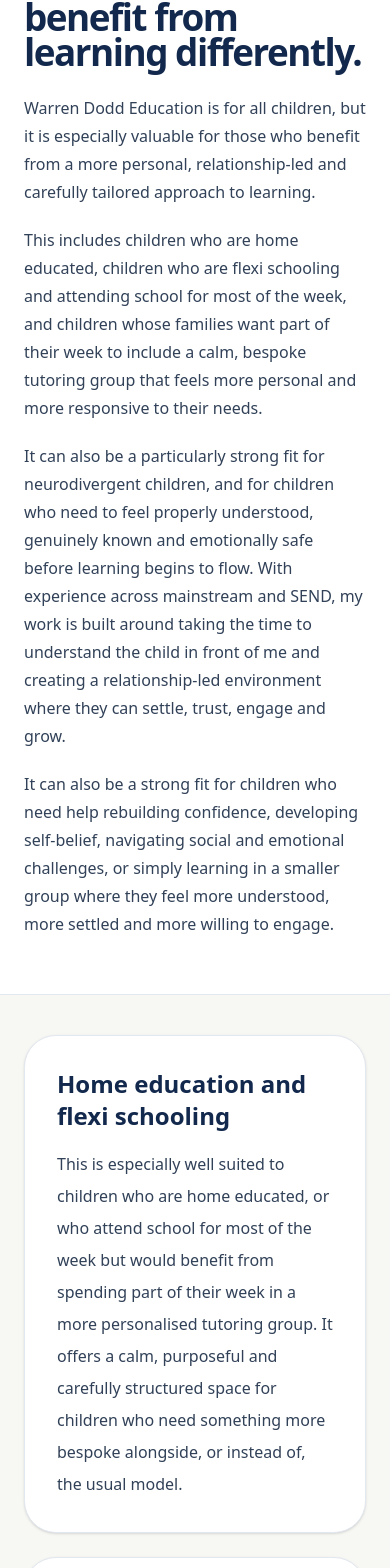
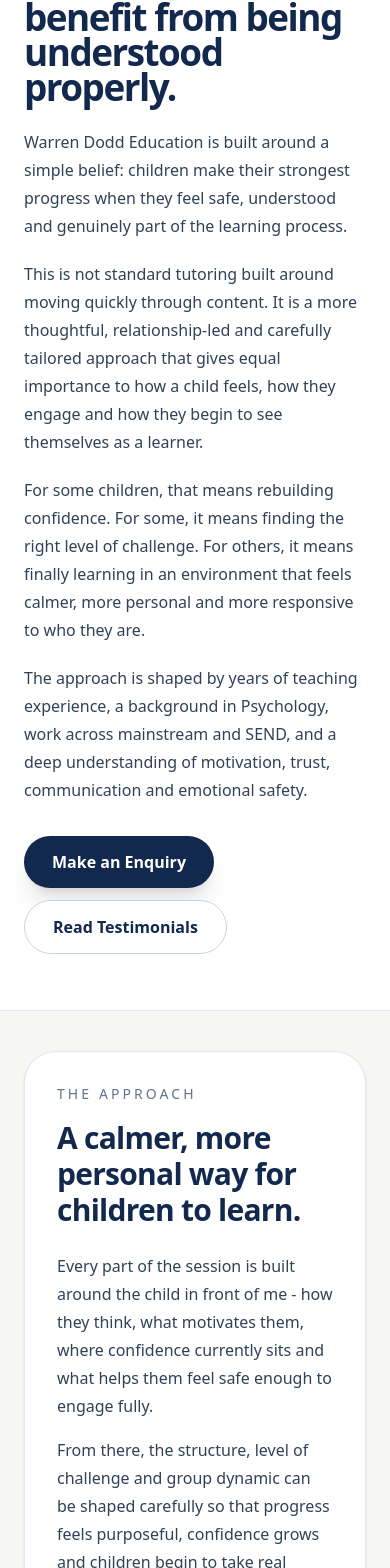
Before and after one commit to davedodd89-ai/warren-dodd-education, a Next.js app: page /why in a window 390 px wide. Shown: the part 402-1970 px from the top of the page. Built offline with nearby package versions, Linux system fonts and the light colour scheme.

Commit message:
Refine premium positioning and trust pages

```diff
--- a/app/contact/page.tsx
+++ b/app/contact/page.tsx
@@ -83,8 +83,14 @@
               <div className="mt-4 space-y-3 text-sm leading-6 text-slate-700 sm:text-base">
                 <p>1. You get in touch with a few details about your child.</p>
                 <p>2. We arrange an initial conversation.</p>
-                <p>3. A no-obligation home visit helps us decide whether it feels like the right fit.</p>
-                <p>4. If it does, we discuss the best next step for September 2026.</p>
+                <p>
+                  3. A no-obligation home visit helps us decide whether it feels
+                  like the right fit.
+                </p>
+                <p>
+                  4. If it does, we discuss the best next step for September
+                  2026.
+                </p>
               </div>
             </div>
           </div>
@@ -94,19 +100,23 @@
           <div className="min-w-0 space-y-6">
             <div className="rounded-[1.5rem] border border-slate-200 bg-white p-6 shadow-sm sm:rounded-[2rem] sm:p-8">
               <p className="text-sm uppercase tracking-[0.2em] text-slate-500">
-                Pricing
+                Investment
               </p>
 
               <p className="mt-3 text-4xl font-semibold text-[#12284C] sm:text-5xl">
-                £65
+                £195
               </p>
 
               <p className="mt-2 text-base text-slate-700 sm:text-lg">
-                Per hour · 3-hour sessions
+                Per daytime session
               </p>
 
               <p className="mt-3 text-lg font-medium text-[#12284C]">
-                £195 per daytime session
+                A specialised learning experience
+              </p>
+
+              <p className="mt-3 text-sm font-medium uppercase tracking-[0.16em] text-slate-500">
+                3-hour session · maximum 4 children
               </p>
 
               <div className="mt-8 space-y-3 text-sm text-slate-700 sm:text-base">
@@ -127,6 +137,12 @@
                 a high-volume tutoring model. With only four children per
                 session, early enquiries make sense for families who want to
                 explore whether this could be the right fit for September.
+              </p>
+
+              <p className="mt-4 text-base leading-7 text-slate-700 sm:text-lg sm:leading-8">
+                The approach is built around calm structure, tailored challenge,
+                genuine trust and close understanding of each child. That is the
+                value families are investing in.
               </p>
             </div>
           </div>
--- a/app/testimonials/page.tsx
+++ b/app/testimonials/page.tsx
@@ -44,6 +44,13 @@
     },
   ];
 
+  const trustPoints = [
+    "Trust and mutual respect",
+    "Children feeling understood",
+    "Tailored support",
+    "Confidence growing alongside progress",
+  ];
+
   return (
     <div className="min-h-screen bg-[#F7F7F4] text-slate-900">
       <SiteHeader />
@@ -61,9 +68,20 @@
 
           <p className="mx-auto mt-6 max-w-3xl text-base leading-7 text-slate-700 sm:text-lg sm:leading-8">
             The strongest feedback is rarely just about academic outcomes. It is
-            about children feeling understood, relationships being built well,
+            about children feeling understood, relationships being built well
             and confidence growing alongside progress.
           </p>
+
+          <div className="mt-8 flex flex-wrap justify-center gap-2.5">
+            {trustPoints.map((item) => (
+              <span
+                key={item}
+                className="rounded-full border border-slate-300 bg-[#FBFBF9] px-3.5 py-2 text-xs text-slate-700 md:text-sm"
+              >
+                {item}
+              </span>
+            ))}
+          </div>
         </div>
       </section>
 
@@ -72,6 +90,10 @@
           <p className="text-sm uppercase tracking-[0.18em] text-slate-500">
             School leadership perspective
           </p>
+
+          <h2 className="mt-3 text-2xl font-semibold tracking-tight text-[#12284C] md:text-4xl">
+            Professional confidence in the approach.
+          </h2>
 
           <p className="mt-5 text-lg leading-8 text-slate-800 md:text-[1.35rem] md:leading-9">
             "{featuredTestimonial.quote}"
@@ -90,8 +112,17 @@
               Parent testimonials
             </p>
             <h2 className="mt-3 text-2xl font-semibold tracking-tight text-[#12284C] md:text-4xl">
-              Feedback from families.
+              What families notice most.
             </h2>
+          </div>
+
+          <div className="hidden md:block">
+            <Link
+              href="/why"
+              className="text-sm font-semibold text-[#12284C] underline underline-offset-4"
+            >
+              Read more about the approach
+            </Link>
           </div>
         </div>
 
@@ -111,16 +142,25 @@
             </div>
           ))}
         </div>
+
+        <div className="mt-5 md:hidden">
+          <Link
+            href="/why"
+            className="text-sm font-semibold text-[#12284C] underline underline-offset-4"
+          >
+            Read more about the approach
+          </Link>
+        </div>
       </section>
 
       <section className="border-y border-slate-200 bg-white">
         <div className="mx-auto max-w-6xl px-6 py-10 md:px-10 md:py-14">
           <div className="max-w-2xl">
             <p className="text-sm uppercase tracking-[0.22em] text-slate-500">
-              Additional feedback
+              More feedback
             </p>
             <h2 className="mt-3 text-2xl font-semibold tracking-tight text-[#12284C] md:text-4xl">
-              More reflections from parents.
+              Further reflections from parents.
             </h2>
           </div>
 
@@ -158,13 +198,20 @@
           and start a conversation.
         </p>
 
-        <div className="mt-8">
+        <div className="mt-8 flex flex-wrap justify-center gap-3">
           <Link
             href="/contact"
             className="inline-flex rounded-full bg-[#12284C] px-8 py-3.5 font-semibold text-white shadow-xl transition hover:-translate-y-0.5"
           >
             Make an Enquiry
           </Link>
+
+          <Link
+            href="/why"
+            className="inline-flex rounded-full border border-slate-300 bg-white px-8 py-3.5 font-semibold text-[#12284C] transition hover:bg-slate-50"
+          >
+            Read more about the approach
+          </Link>
         </div>
       </section>
     </div>
--- a/app/why/page.tsx
+++ b/app/why/page.tsx
@@ -5,7 +5,7 @@
   const fitCards = [
     {
       title: "Home education and flexi schooling",
-      text: "This is especially well suited to children who are home educated, or who attend school for most of the week but would benefit from spending part of their week in a more personalised tutoring group. It offers a calm, purposeful and carefully structured space for children who need something more bespoke alongside, or instead of, the usual model.",
+      text: "This is especially well suited to children who are home educated, or who attend school for most of the week but would benefit from spending part of their week in a more personalised small-group setting. It offers a calm, purposeful and carefully structured space for children who need something more bespoke alongside, or instead of, the usual model.",
     },
     {
       title: "Neurodivergent children who need to feel understood",
@@ -16,7 +16,7 @@
       text: "Some children thrive when learning feels more personal. In a smaller group, they are often more willing to speak, ask questions, build confidence and take part fully. The environment allows children to feel known, supported and included, while still benefiting from the motivation and social development that comes from learning alongside others.",
     },
     {
-      title: "Confidence, self-esteem and emotional wellbeing",
+      title: "Confidence, self-belief and emotional wellbeing",
       text: "This can be particularly valuable for children whose confidence has dipped, who doubt themselves as learners, or who carry social and emotional worries that affect how they engage. A calm, kind and compassionate approach can help children feel emotionally safe enough to take risks, persevere and begin to believe in themselves again.",
     },
     {
@@ -32,28 +32,55 @@
       text: "This is not only for children who are struggling. It is also for children who would flourish with a more thoughtful, relationship-led and personalised approach. For some families, it is about giving their child a setting where they can feel calmer, happier, more confident and more fully themselves as a learner.",
     },
     {
-      title: "Experience that is relationship-led",
-      text: "With experience across mainstream and SEND, my approach is built around understanding the child in front of me properly. Relationship-led teaching matters deeply here. When children feel known, respected and safe with the adult leading them, they are far more likely to engage, trust the process and begin to grow in confidence.",
+      title: "Relationship-led experience",
+      text: "With experience across mainstream and SEND, my approach is built around understanding the child in front of me properly. When children feel known, respected and safe with the adult leading them, they are far more likely to engage, trust the process and begin to grow in confidence.",
+    },
+  ];
+
+  const approachCards = [
+    {
+      title: "Understanding comes first",
+      text: "Before strong learning can happen, children need to feel known. That means taking the time to understand their personality, interests, confidence, learning profile, barriers and motivators rather than rushing straight into content.",
+    },
+    {
+      title: "Calm structure matters",
+      text: "Children often do better when the session has a clear rhythm, calm expectations and a sense of emotional safety. That structure helps reduce pressure, uncertainty and resistance, making engagement more likely.",
+    },
+    {
+      title: "Challenge is carefully pitched",
+      text: "Work needs to be demanding enough to build progress, but not so poorly pitched that it creates avoidance or self-doubt. The aim is to help children experience success, stretch and pride at the right level.",
+    },
+    {
+      title: "Reflection builds ownership",
+      text: "Children make stronger progress when they start to understand themselves as learners. Reflection helps them notice what is working, where they are growing and how they can take more ownership over the process.",
     },
   ];
 
   const homeEducationSupport = [
     {
       title: "Reduced daily pressure",
-      text: "Bring calm and structure back into home learning with a rhythm that reduces conflict, decision fatigue, and the sense that learning never truly ends.",
+      text: "Bring calm and structure back into home learning with a rhythm that reduces conflict, decision fatigue and the sense that learning never truly ends.",
     },
     {
       title: "Confidence for parents",
-      text: "Know exactly what matters most each day through clear priorities in reading, writing, maths, and wider enrichment - without trying to recreate a full school timetable at home.",
+      text: "Know exactly what matters most each day through clear priorities in reading, writing, maths and wider enrichment, without trying to recreate a full school timetable at home.",
     },
     {
       title: "Less resistance, more engagement",
-      text: "Sessions are built around your child’s attention span, interests, and emotional needs so learning feels purposeful rather than a daily battle.",
+      text: "Sessions are built around your child’s attention span, interests and emotional needs so learning feels purposeful rather than a daily battle.",
     },
     {
       title: "Expert guidance without the overwhelm",
-      text: "You do not need to carry every subject, every routine, and every decision alone. I help create a sustainable plan that works for real family life.",
+      text: "You do not need to carry every subject, every routine and every decision alone. I help create a sustainable plan that works for real family life.",
     },
+  ];
+
+  const investmentPoints = [
+    "3-hour bespoke daytime session",
+    "£195 per daytime session",
+    "Maximum 4 children",
+    "Relationship-led and psychology-informed",
+    "Built to grow confidence, resilience and independence",
   ];
 
   return (
@@ -62,46 +89,124 @@
 
       <section className="border-b border-slate-200 bg-white">
         <div className="mx-auto max-w-7xl px-6 py-14 md:px-10 md:py-18 lg:py-20">
-          <div className="max-w-4xl">
+          <div className="max-w-5xl">
             <p className="text-sm uppercase tracking-[0.22em] text-slate-500">
-              Who is this for?
+              Why Warren Dodd Education?
             </p>
 
             <h1 className="mt-4 text-[2.3rem] font-semibold leading-[0.95] tracking-[-0.04em] text-[#12284C] md:text-6xl">
-              A personalised, welcoming approach for children who benefit from learning differently.
+              A more personal, thoughtful approach for children who benefit from
+              being understood properly.
             </h1>
 
             <div className="mt-6 space-y-5 text-base leading-7 text-slate-700 md:text-lg md:leading-8">
               <p>
-                Warren Dodd Education is for all children, but it is especially
-                valuable for those who benefit from a more personal,
-                relationship-led and carefully tailored approach to learning.
+                Warren Dodd Education is built around a simple belief: children
+                make their strongest progress when they feel safe, understood
+                and genuinely part of the learning process.
               </p>
 
               <p>
-                This includes children who are home educated, children who are
-                flexi schooling and attending school for most of the week, and
-                children whose families want part of their week to include a
-                calm, bespoke tutoring group that feels more personal and more
-                responsive to their needs.
+                This is not standard tutoring built around moving quickly
+                through content. It is a more thoughtful, relationship-led and
+                carefully tailored approach that gives equal importance to how a
+                child feels, how they engage and how they begin to see
+                themselves as a learner.
               </p>
 
               <p>
-                It can also be a particularly strong fit for neurodivergent
-                children, and for children who need to feel properly understood,
-                genuinely known and emotionally safe before learning begins to
-                flow. With experience across mainstream and SEND, my work is
-                built around taking the time to understand the child in front of
-                me and creating a relationship-led environment where they can
-                settle, trust, engage and grow.
+                For some children, that means rebuilding confidence. For some,
+                it means finding the right level of challenge. For others, it
+                means finally learning in an environment that feels calmer, more
+                personal and more responsive to who they are.
               </p>
 
               <p>
-                It can also be a strong fit for children who need help
-                rebuilding confidence, developing self-belief, navigating social
-                and emotional challenges, or simply learning in a smaller group
-                where they feel more understood, more settled and more willing
-                to engage.
+                The approach is shaped by years of teaching experience, a
+                background in Psychology, work across mainstream and SEND, and a
+                deep understanding of motivation, trust, communication and
+                emotional safety.
+              </p>
+            </div>
+
+            <div className="mt-8 flex flex-wrap gap-3">
+              <Link
+                href="/contact"
+                className="inline-flex rounded-full bg-[#12284C] px-7 py-3.5 font-semibold text-white shadow-xl transition hover:-translate-y-0.5"
+              >
+                Make an Enquiry
+              </Link>
+
+              <Link
+                href="/testimonials"
+                className="inline-flex rounded-full border border-slate-300 bg-white px-7 py-3.5 font-semibold text-[#12284C] transition hover:bg-slate-50"
+              >
+                Read Testimonials
+              </Link>
+            </div>
+          </div>
+        </div>
+      </section>
+
+      <section className="border-b border-slate-200 bg-[#F7F7F4]">
+        <div className="mx-auto max-w-7xl px-6 py-10 md:px-10 md:py-14">
+          <div className="grid gap-8 lg:grid-cols-[1.05fr_0.95fr] lg:items-start">
+            <div className="rounded-[2rem] border border-slate-200 bg-white p-8 shadow-sm md:p-10">
+              <p className="text-sm uppercase tracking-[0.22em] text-slate-500">
+                The approach
+              </p>
+
+              <h2 className="mt-4 text-3xl font-semibold tracking-tight text-[#12284C] md:text-5xl">
+                A calmer, more personal way for children to learn.
+              </h2>
+
+              <p className="mt-6 text-base leading-7 text-slate-700 md:text-lg md:leading-8">
+                Every part of the session is built around the child in front of
+                me - how they think, what motivates them, where confidence
+                currently sits and what helps them feel safe enough to engage
+                fully.
+              </p>
+
+              <p className="mt-4 text-base leading-7 text-slate-700 md:text-lg md:leading-8">
+                From there, the structure, level of challenge and group dynamic
+                can be shaped carefully so that progress feels purposeful,
+                confidence grows and children begin to take real ownership over
+                learning.
+              </p>
+            </div>
+
+            <div className="rounded-[2rem] border border-[#D8B35B]/40 bg-[#FBFBF9] p-8 shadow-sm md:p-10">
+              <p className="text-sm uppercase tracking-[0.22em] text-slate-500">
+                Investment
+              </p>
+
+              <p className="mt-3 text-4xl font-semibold text-[#12284C] md:text-5xl">
+                £195
+              </p>
+
+              <p className="mt-2 text-base text-slate-700 md:text-lg">
+                Per daytime session
+              </p>
+
+              <p className="mt-3 text-lg font-medium text-[#12284C]">
+                A specialised learning experience
+              </p>
+
+              <div className="mt-6 flex flex-wrap gap-2.5">
+                {investmentPoints.map((item) => (
+                  <span
+                    key={item}
+                    className="rounded-full border border-slate-300 bg-white px-3.5 py-2 text-xs text-slate-700 md:text-sm"
+                  >
+                    {item}
+                  </span>
+                ))}
+              </div>
+
+              <p className="mt-6 text-sm leading-6 text-slate-700 md:text-base md:leading-7">
+                A 3-hour small-group daytime session designed to build
+                confidence, independence and meaningful academic progress in a
+                calm, highly personalised environment.
               </p>
             </div>
           </div>
@@ -109,34 +214,91 @@
       </section>
 
       <section className="mx-auto max-w-7xl px-6 py-10 md:px-10 md:py-14">
-        <div className="grid gap-6 md:grid-cols-2">
-          {fitCards.map((item) => (
+        <div className="max-w-3xl">
+          <p className="text-sm uppercase tracking-[0.22em] text-slate-500">
+            How the approach works
+          </p>
+
+          <h2 className="mt-4 text-3xl font-semibold tracking-tight text-[#12284C] md:text-5xl">
+            A calm, deliberate process that helps children engage more deeply.
+          </h2>
+        </div>
+
+        <div className="mt-8 grid gap-6 md:grid-cols-2 xl:grid-cols-4">
+          {approachCards.map((item) => (
             <div
               key={item.title}
-              className="rounded-[2rem] border border-slate-200 bg-white p-8 shadow-sm"
+              className="rounded-[1.7rem] border border-slate-200 bg-white p-6 shadow-sm"
             >
-              <h2 className="text-2xl font-semibold text-[#12284C]">
+              <h3 className="text-xl font-semibold text-[#12284C]">
                 {item.title}
-              </h2>
-              <p className="mt-4 leading-8 text-slate-700">{item.text}</p>
+              </h3>
+              <p className="mt-4 text-sm leading-6 text-slate-700 md:text-base md:leading-7">
+                {item.text}
+              </p>
             </div>
           ))}
         </div>
+      </section>
 
-        <div className="mt-8 rounded-[2rem] border border-slate-200 bg-white p-8 shadow-sm md:p-10">
+      <section className="border-y border-slate-200 bg-white">
+        <div className="mx-auto max-w-7xl px-6 py-10 md:px-10 md:py-14">
+          <div className="max-w-4xl">
+            <p className="text-sm uppercase tracking-[0.22em] text-slate-500">
+              Who this is for
+            </p>
+
+            <h2 className="mt-4 text-3xl font-semibold tracking-tight text-[#12284C] md:text-5xl">
+              Children who benefit from a calmer, more personal way of learning.
+            </h2>
+
+            <p className="mt-6 text-base leading-7 text-slate-700 md:text-lg md:leading-8">
+              Some children make stronger progress when learning feels calmer,
+              more personal and more responsive to who they are.
+            </p>
+          </div>
+
+          <div className="mt-8 grid gap-6 md:grid-cols-2">
+            {fitCards.map((item) => (
+              <div
+                key={item.title}
+                className="rounded-[2rem] border border-slate-200 bg-[#FBFBF9] p-8 shadow-sm"
+              >
+                <h3 className="text-2xl font-semibold text-[#12284C]">
+                  {item.title}
+                </h3>
+                <p className="mt-4 leading-8 text-slate-700">{item.text}</p>
+              </div>
+            ))}
+          </div>
+
+          <div className="mt-8 text-center">
+            <Link
+              href="/testimonials"
+              className="text-sm font-semibold text-[#12284C] underline underline-offset-4"
+            >
+              Read what families say
+            </Link>
+          </div>
+        </div>
+      </section>
+
+      <section className="mx-auto max-w-7xl px-6 py-10 md:px-10 md:py-14">
+        <div className="rounded-[2rem] border border-slate-200 bg-white p-8 shadow-sm md:p-10">
           <p className="text-sm uppercase tracking-[0.22em] text-slate-500">
             For home-educating families
           </p>
 
           <h2 className="mt-4 text-3xl font-semibold tracking-tight text-[#12284C] md:text-5xl">
-            Calm, structured support for parents carrying the weight of home education.
+            Calm, structured support for parents carrying the weight of home
+            education.
           </h2>
 
           <p className="mt-6 max-w-4xl text-lg leading-8 text-slate-700">
-            When home learning begins to feel exhausting, the issue is rarely effort -
-            it is usually structure, pace, and emotional load. My support helps parents
-            simplify the day, reduce pressure, and rebuild confidence so learning
-            becomes sustainable again.
+            When home learning begins to feel exhausting, the issue is rarely
+            effort - it is usually structure, pace and emotional load. My
+            support helps parents simplify the day, reduce pressure and rebuild
+            confidence so learning becomes sustainable again.
           </p>
 
           <div className="mt-8 grid gap-4 md:grid-cols-2">
@@ -173,12 +335,19 @@
             and more positive about learning.
           </p>
 
-          <div className="mt-8">
+          <div className="mt-8 flex flex-wrap gap-3">
             <Link
               href="/contact"
               className="inline-flex rounded-full bg-white px-7 py-4 font-semibold text-[#12284C] transition hover:-translate-y-0.5"
             >
               Make an Enquiry
+            </Link>
+
+            <Link
+              href="/"
+              className="inline-flex rounded-full border border-white/20 bg-white/10 px-7 py-4 font-semibold text-white transition hover:bg-white/15"
+            >
+              Back to Home
             </Link>
           </div>
         </div>
```
Also changed, not shown: app/page.tsx (+25 -10 lines).
